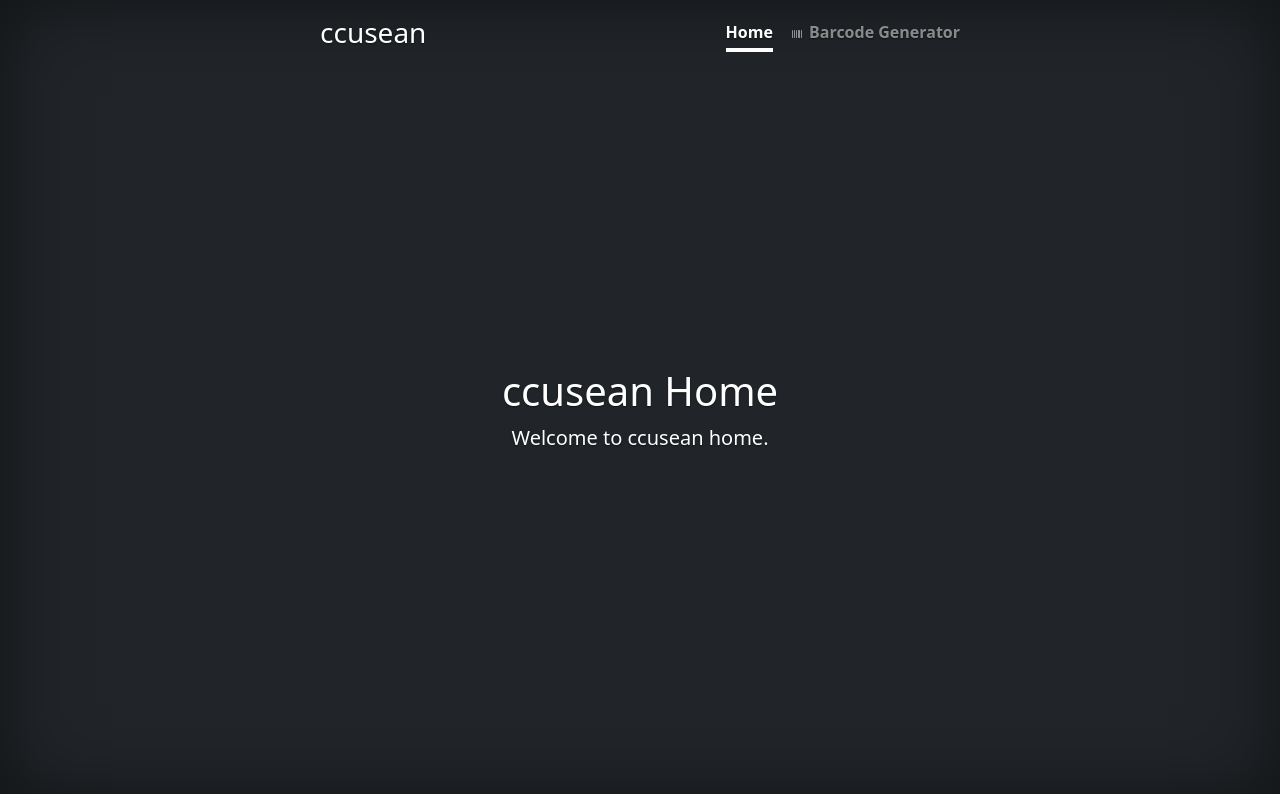
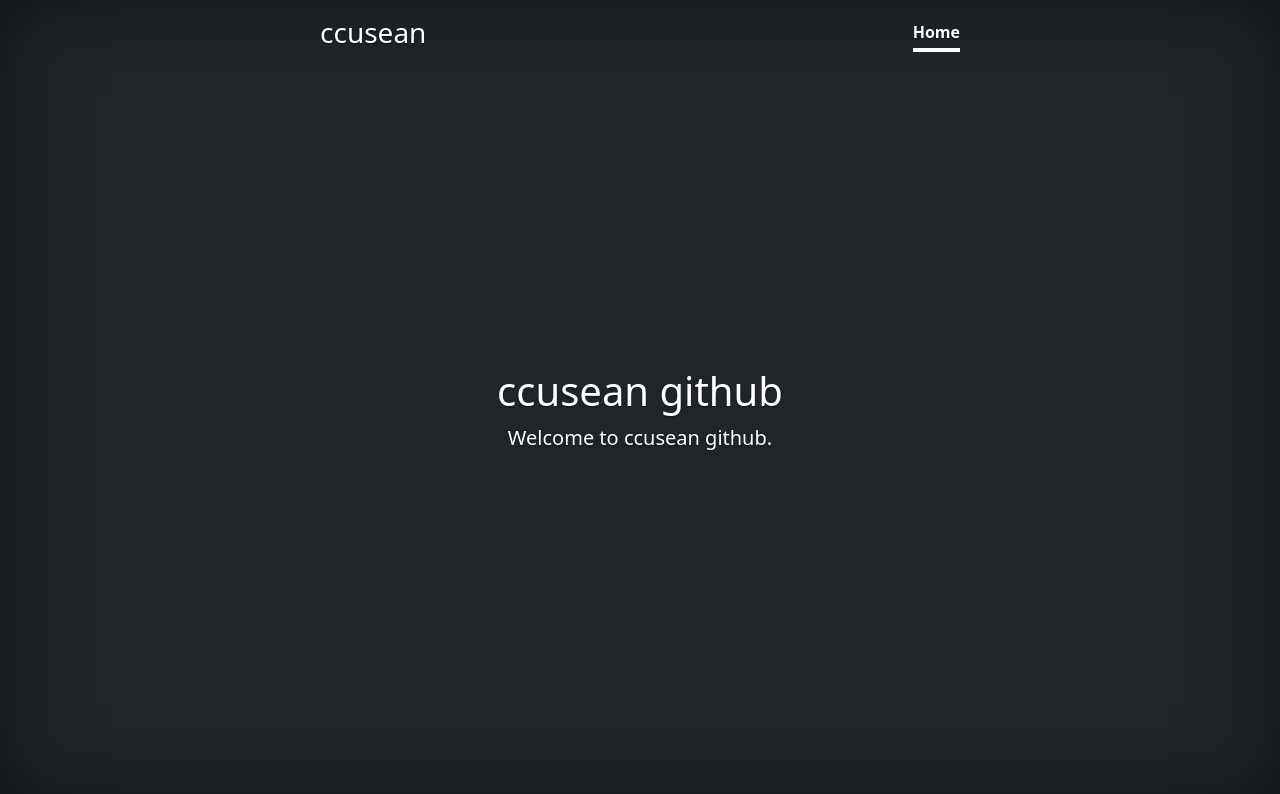
Before and after one commit to ccusean/ccusean.github.io, a plain HTML site: page index.html in a window 1280 px wide. Drawn offline with nearby package versions, Linux system fonts and the light colour scheme.

Commit message:
Update index.html

```diff
--- a/index.html
+++ b/index.html
@@ -5,14 +5,14 @@
   <meta charset="utf-8">
   <meta name="viewport" content="width=device-width, initial-scale=1">
 
-  <meta name="description" content="Welcome to ccusean home." />
+  <meta name="description" content="Welcome to ccusean github." />
   <meta name="author" content="ccusean" />
 
-  <meta property="og:url" content="https://ccusean.com">
+  <meta property="og:url" content="https://ccusean.github.io">
   <meta property="og:type" content="website">
-  <meta property="og:title" content="ccusean Home">
-  <meta property="og:description" content="Welcome to ccusean home.">
-  <meta property="og:image" content="https://ccusean.com/img/ccusean.png">
+  <meta property="og:title" content="ccusean github">
+  <meta property="og:description" content="Welcome to ccusean github.">
+  <meta property="og:image" content="https://ccusean.github.io/img/ccusean.png">
   <meta property="og:image:type" content="image/png">
   <meta property="og:image:width" content="512">
   <meta property="og:image:height" content="256">
@@ -20,16 +20,16 @@
   <meta name="twitter:card" content="summary">
   <!-- <meta name="twitter:site" content="@ccusean">
   <meta name="twitter:creator" content="@ccusean"> -->
-  <meta name="twitter:title" content="ccusean Home">
-  <meta name="twitter:description" content="Welcome to ccusean home.">
-  <meta name="twitter:image" content="https://ccusean.com/img/ccusean.png">
+  <meta name="twitter:title" content="ccusean github">
+  <meta name="twitter:description" content="Welcome to ccusean github.">
+  <meta name="twitter:image" content="https://ccusean.github.io/img/ccusean.png">
 
-  <title>ccusean Home</title>
-  <link rel="canonical" href="https://ccusean.com" />
-  <link rel="alternate" hreflang="ko" href="https://ccusean.com/ko/" />
-  <link rel="alternate" hreflang="x-default" href="https://ccusean.com" />
+  <title>ccusean github</title>
+  <link rel="canonical" href="https://ccusean.github.io" />
+  <link rel="alternate" hreflang="ko" href="https://ccusean.github.io/ko/" />
+  <link rel="alternate" hreflang="x-default" href="https://ccusean.github.io" />
 
-  <link rel="icon" href="https://ccusean.com/img/favicon.png" sizes="128x128" />
+  <link rel="icon" href="https://ccusean.github.io/img/favicon.png" sizes="128x128" />
 
   <link rel="stylesheet" href="https://cdn.jsdelivr.net/npm/bootstrap@5.1.3/dist/css/bootstrap.min.css"
     integrity="sha256-YvdLHPgkqJ8DVUxjjnGVlMMJtNimJ6dYkowFFvp4kKs=" crossorigin="anonymous">
@@ -94,7 +94,7 @@
   <!-- <script async src="https://pagead2.googlesyndication.com/pagead/js/adsbygoogle.js?client=ca-pub-6660796116261251"
     crossorigin="anonymous"></script> -->
   <!-- Global site tag (gtag.js) - Google Analytics -->
-  <script async src="https://www.googletagmanager.com/gtag/js?id=G-K2PE88RRTF"></script>
+  <!-- <script async src="https://www.googletagmanager.com/gtag/js?id=G-K2PE88RRTF"></script>
   <script>
     window.dataLayer = window.dataLayer || [];
     function gtag() { dataLayer.push(arguments); }
@@ -102,6 +102,7 @@
 
     gtag('config', 'G-K2PE88RRTF');
   </script>
+  -->
 </head>
 
 <body class="d-flex h-100 text-center text-white bg-dark">
@@ -111,18 +112,18 @@
         <h3 class="float-md-start mb-0">ccusean</h3>
         <nav class="nav nav-masthead justify-content-center float-md-end">
           <a class="nav-link active" aria-current="page" href="#">Home</a>
-          <a class="nav-link" href="./barcode"><svg xmlns="http://www.w3.org/2000/svg" width="16" height="16"
+          <!-- <a class="nav-link" href="./barcode"><svg xmlns="http://www.w3.org/2000/svg" width="16" height="16"
               fill="currentColor" class="bi bi-upc" viewBox="0 0 16 16">
               <path
                 d="M3 4.5a.5.5 0 0 1 1 0v7a.5.5 0 0 1-1 0v-7zm2 0a.5.5 0 0 1 1 0v7a.5.5 0 0 1-1 0v-7zm2 0a.5.5 0 0 1 1 0v7a.5.5 0 0 1-1 0v-7zm2 0a.5.5 0 0 1 .5-.5h1a.5.5 0 0 1 .5.5v7a.5.5 0 0 1-.5.5h-1a.5.5 0 0 1-.5-.5v-7zm3 0a.5.5 0 0 1 1 0v7a.5.5 0 0 1-1 0v-7z" />
-            </svg> Barcode Generator</a>
+            </svg> Barcode Generator</a> -->
         </nav>
       </div>
     </header>
 
     <main class="px-3">
-      <h1>ccusean Home</h1>
-      <p class="lead">Welcome to ccusean home.</p>
+      <h1>ccusean github</h1>
+      <p class="lead">Welcome to ccusean github.</p>
       <!-- <p class="lead">
         <a href="#" class="btn btn-lg btn-secondary fw-bold border-white bg-white">Learn more</a>
       </p> -->
```
